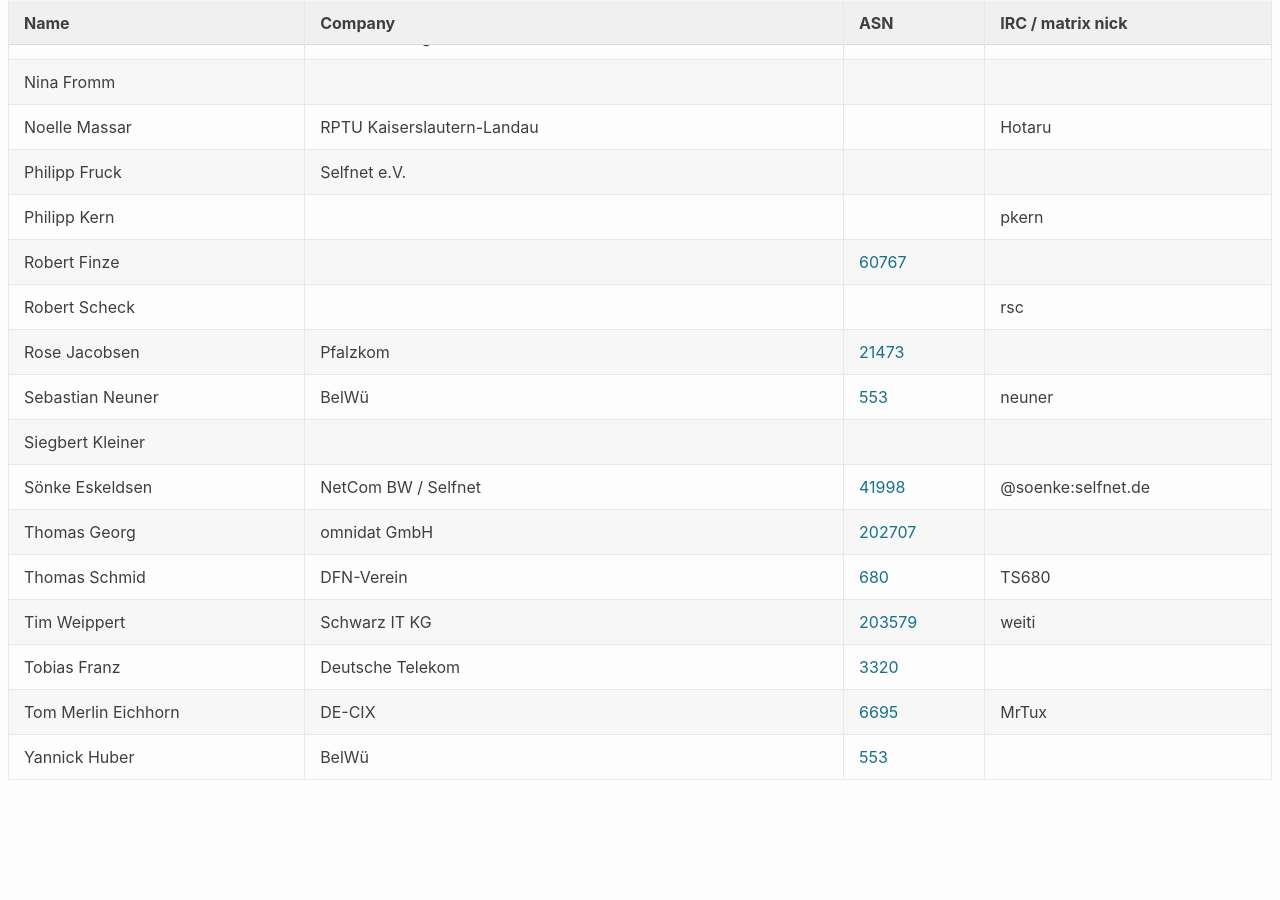
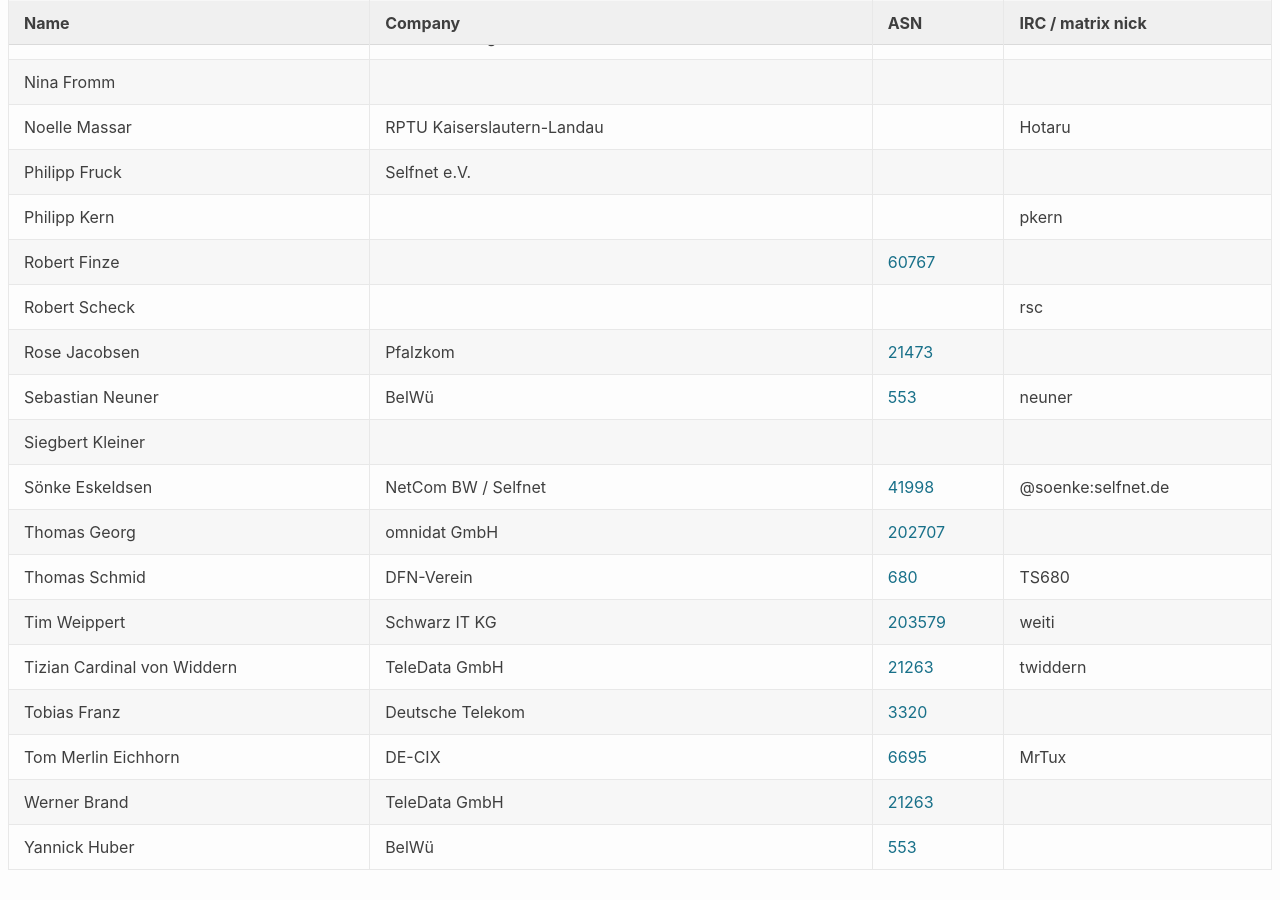
Before and after one commit to denog/pretix-attendeelist, a Jekyll site: the page built from denogmeetup25-06/index.markdown, in a window 1280 px wide and 900 px high, scrolled down 1569 px. Built offline with Jekyll 4.4.1, drawn with Linux system fonts in a browser that asks for light colours; before the commit the page ends 2379 px from its top, so only the background shows below that.

Commit message:
Latest data: Sat Jun 28 18:35:47 UTC 2025

```diff
--- a/_data/attendees_denogmeetup25-06.json
+++ b/_data/attendees_denogmeetup25-06.json
@@ -288,6 +288,12 @@
     "asn": "203579"
   },
   {
+    "name": "Tizian Cardinal von Widdern",
+    "company": "TeleData GmbH",
+    "irc": "twiddern",
+    "asn": "21263"
+  },
+  {
     "name": "Tobias Franz",
     "company": "Deutsche Telekom",
     "irc": null,
@@ -300,6 +306,12 @@
     "asn": "6695"
   },
   {
+    "name": "Werner Brand",
+    "company": "TeleData GmbH",
+    "irc": null,
+    "asn": "21263"
+  },
+  {
     "name": "Yannick Huber",
     "company": "BelWü",
     "irc": null,
```
